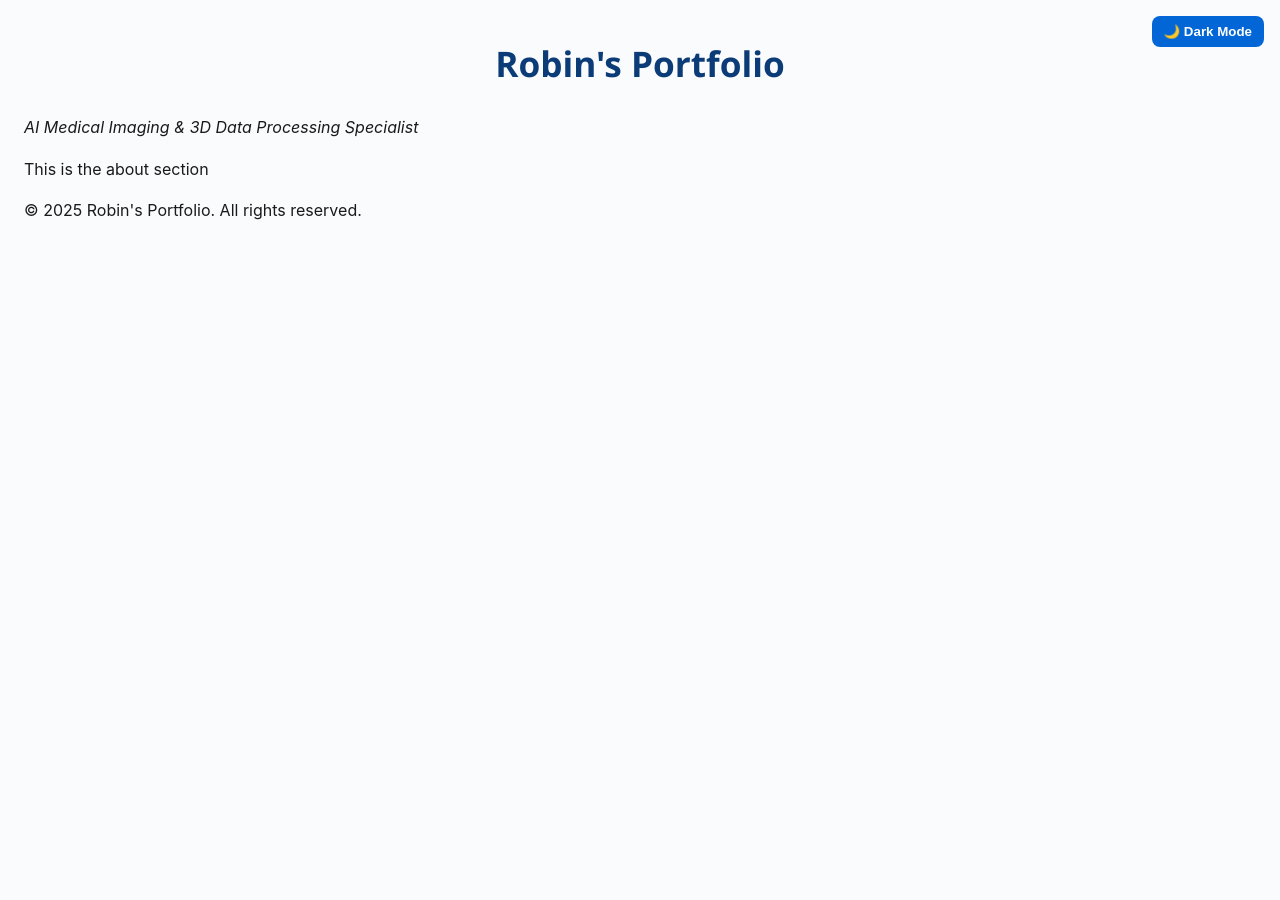
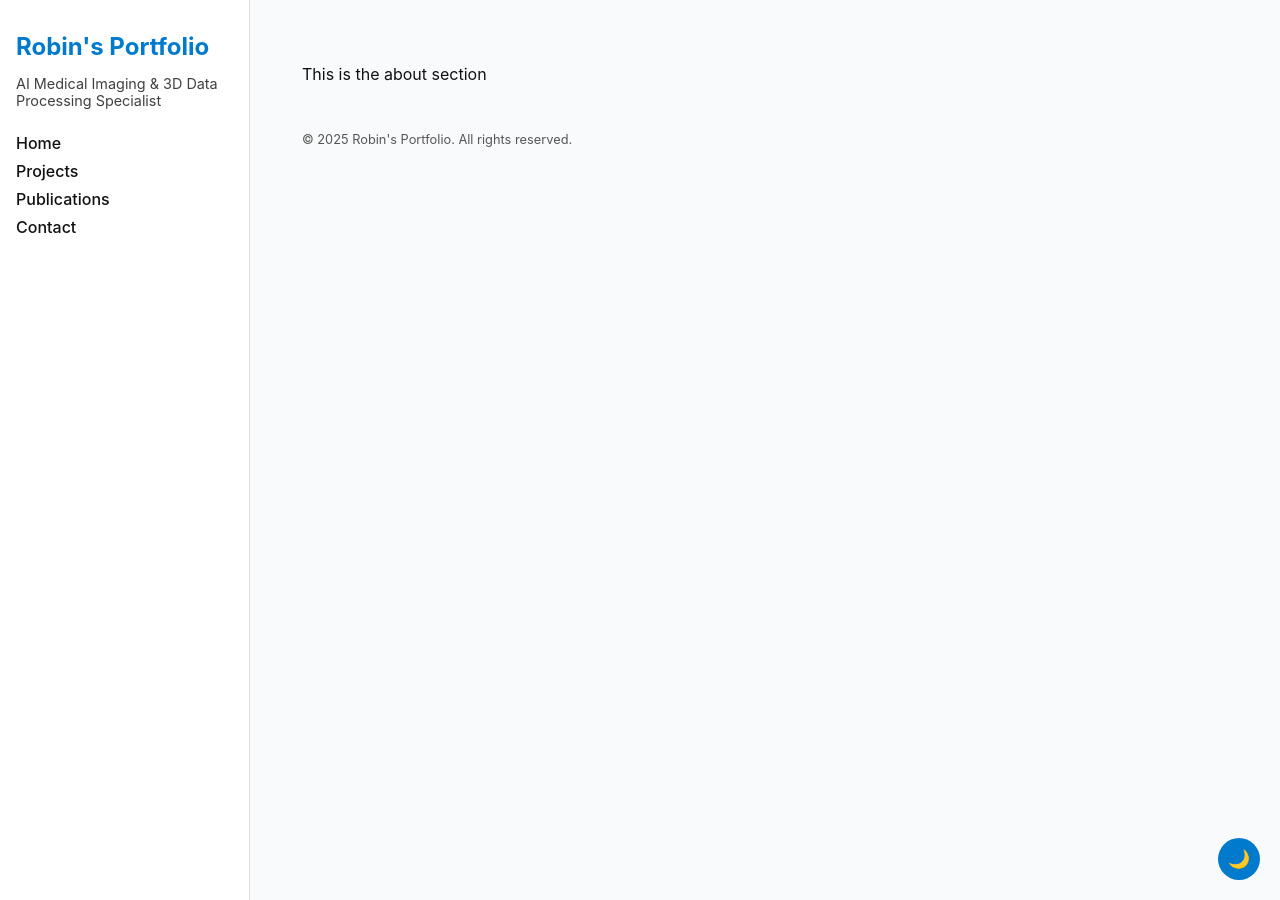
Before and after one commit to robbinc91/robbinc91.github.io, a Jekyll site: the page built from about.md, in a window 1280 px wide. Built offline with Jekyll 4.4.1, drawn with Linux system fonts in a browser that asks for light colours; our own code applies the rules of GitHub Pages for plain Markdown files.

Commit message:
style corrections

```diff
--- a/_layouts/default.html
+++ b/_layouts/default.html
@@ -17,23 +17,32 @@
 </head>
 
 <body>
-    <header>
-        <h1>{{ site.title }}</h1>
+    <div class="container">
+        <!-- Sidebar -->
+        <aside class="sidebar">
+            <h1 class="site-title">{{ site.title }}</h1>
             {% if site.description %}
-        <p><em>{{ site.description }}</em></p>
+            <p class="site-description">{{ site.description }}</p>
             {% endif %}
-    </header>
+            <nav class="nav">
+                <a href="{{ '/' | relative_url }}">Home</a>
+                <a href="#projects">Projects</a>
+                <a href="#publications">Publications</a>
+                <a href="#contact">Contact</a>
+            </nav>
+        </aside>
 
-    <main class="page-content">
+        <!-- Main content -->
+        <main class="content">
             {{ content }}
-    </main>
-
             <footer class="site-footer">
                 <p>© {{ "now" | date: "%Y" }} {{ site.title }}. All rights reserved.</p>
             </footer>
+        </main>
+    </div>
 
     <!-- Theme Toggle -->
-    <button class="theme-toggle" id="theme-toggle">🌙 Dark Mode</button>
+    <button class="theme-toggle" id="theme-toggle">🌙</button>
 
     <script>
         const toggleButton = document.getElementById('theme-toggle');
@@ -42,7 +51,7 @@
 
         if (currentTheme === 'dark' || (!currentTheme && prefersDark)) {
             document.documentElement.setAttribute('data-theme', 'dark');
-            toggleButton.textContent = '☀️ Light Mode';
+            toggleButton.textContent = '☀️';
         }
 
         toggleButton.addEventListener('click', () => {
@@ -50,14 +59,15 @@
             if (isDark) {
                 document.documentElement.removeAttribute('data-theme');
                 localStorage.setItem('theme', 'light');
-                toggleButton.textContent = '🌙 Dark Mode';
+                toggleButton.textContent = '🌙';
             } else {
                 document.documentElement.setAttribute('data-theme', 'dark');
                 localStorage.setItem('theme', 'dark');
-                toggleButton.textContent = '☀️ Light Mode';
+                toggleButton.textContent = '☀️';
             }
         });
     </script>
 </body>
 
+
 </html>
--- a/assets/css/style.css
+++ b/assets/css/style.css
@@ -1,192 +1,150 @@
-/* === Robin Cabeza Ruiz Portfolio === */
-
-/* --- Variables for Light & Dark Themes --- */
+/* ===== Base Theme Variables ===== */
 :root {
-    --bg-color: #fafbfc;
-    --text-color: #1a1a1a;
-    --accent-color: #0366d6;
-    --heading-color: #0c3c78;
-    --table-bg: #fff;
-    --table-border: #e1e4e8;
-    --table-head-bg: #f5f7fa;
-    --btn-bg: var(--accent-color);
-    --btn-text: #fff;
-    --btn-hover-bg: #024d9a;
+    --bg-color: #f9fafb;
+    --text-color: #111;
+    --accent-color: #007acc;
+    --section-bg: #ffffff;
+    --border-color: #e0e0e0;
 }
 
 [data-theme="dark"] {
-    --bg-color: #0e1117;
-    --text-color: #e6edf3;
+    --bg-color: #111;
+    --text-color: #f5f5f5;
     --accent-color: #58a6ff;
-    --heading-color: #58a6ff;
-    --table-bg: #161b22;
-    --table-border: #30363d;
-    --table-head-bg: #21262d;
-    --btn-bg: #238636;
-    --btn-text: #fff;
-    --btn-hover-bg: #2ea043;
+    --section-bg: #1e1e1e;
+    --border-color: #333;
 }
 
-/* --- Global Styles --- */
+/* ===== Global Layout ===== */
 body {
-    font-family: "Inter", "Helvetica Neue", Arial, sans-serif;
+    margin: 0;
+    font-family: "Inter", -apple-system, BlinkMacSystemFont, "Segoe UI", Roboto, Helvetica, Arial, sans-serif;
     background: var(--bg-color);
     color: var(--text-color);
-    line-height: 1.6;
     transition: background 0.3s, color 0.3s;
-    margin: 0;
-    padding: 0 1.5rem;
 }
 
-h1,
-h2,
-h3 {
-    font-family: "Poppins", "Segoe UI", sans-serif;
-    color: var(--heading-color);
-    margin-top: 1.6em;
-    text-align: center;
+.container {
+    display: flex;
+    min-height: 100vh;
 }
 
-h1 {
-    font-size: 2.2em;
-    margin-top: 1em;
+/* ===== Sidebar ===== */
+.sidebar {
+    position: fixed;
+    left: 0;
+    top: 0;
+    bottom: 0;
+    width: 250px;
+    background: var(--section-bg);
+    border-right: 1px solid var(--border-color);
+    padding: 2rem 1rem;
+    box-sizing: border-box;
+}
+
+.site-title {
+    font-size: 1.5rem;
+    font-weight: 700;
+    margin: 0;
+    color: var(--accent-color);
+}
+
+.site-description {
+    font-size: 0.9rem;
+    color: var(--text-color);
+    opacity: 0.8;
+    margin-bottom: 1.5rem;
+}
+
+.nav a {
+    display: block;
+    margin: 0.5rem 0;
+    text-decoration: none;
+    color: var(--text-color);
+    font-weight: 500;
+    transition: color 0.2s;
+}
+
+.nav a:hover {
+    color: var(--accent-color);
+}
+
+/* ===== Main Content ===== */
+.content {
+    margin-left: 270px;
+    padding: 3rem 2rem;
+    max-width: 900px;
+}
+
+section {
+    background: var(--section-bg);
+    border: 1px solid var(--border-color);
+    border-radius: 10px;
+    padding: 2rem;
+    margin-bottom: 2rem;
+    box-shadow: 0 2px 6px rgba(0, 0, 0, 0.05);
 }
 
 h2 {
-    border-bottom: 2px solid var(--table-border);
-    display: inline-block;
-    padding-bottom: 0.2em;
+    color: var(--accent-color);
+    border-bottom: 2px solid var(--border-color);
+    padding-bottom: 0.3rem;
+    margin-top: 0;
 }
 
-/* --- Tables --- */
-table {
-    border-collapse: collapse;
-    width: 100%;
-    margin: 1.5em 0;
-    background: var(--table-bg);
-    box-shadow: 0 2px 5px rgba(0, 0, 0, 0.05);
-    border-radius: 8px;
-    overflow: hidden;
+a {
+    color: var(--accent-color);
+    text-decoration: none;
 }
 
-th,
-td {
-    border: 1px solid var(--table-border);
-    padding: 10px 14px;
-    text-align: left;
+a:hover {
+    text-decoration: underline;
 }
 
-th {
-    background-color: var(--table-head-bg);
-    font-weight: 600;
+/* ===== Footer ===== */
+.site-footer {
+    margin-top: 3rem;
+    text-align: center;
+    font-size: 0.8rem;
+    opacity: 0.7;
 }
 
-/* --- Status Tags --- */
-.status-active {
-    background: #19875433;
-    color: #198754;
-    padding: 3px 8px;
-    border-radius: 5px;
-    font-size: 0.8em;
-    font-weight: 600;
-}
-
-.status-research {
-    background: #ffc10733;
-    color: #d39e00;
-    padding: 3px 8px;
-    border-radius: 5px;
-    font-size: 0.8em;
-    font-weight: 600;
-}
-
-/* --- Contact Section --- */
-.contact-section {
-    margin-top: 1.5em;
-}
-
-.contact-btn {
-    display: inline-block;
-    margin: 6px 8px;
-    padding: 10px 16px;
-    border-radius: 6px;
-    background: var(--btn-bg);
-    color: var(--btn-text) !important;
-    text-decoration: none;
-    font-weight: 600;
-    transition: background 0.2s ease, transform 0.2s ease;
-}
-
-.contact-btn:hover {
-    background: var(--btn-hover-bg);
-    transform: translateY(-2px);
-}
-
-/* --- Dark Mode Toggle Button --- */
+/* ===== Dark Mode Toggle ===== */
 .theme-toggle {
     position: fixed;
-    top: 1rem;
-    right: 1rem;
-    background: var(--btn-bg);
-    color: var(--btn-text);
+    bottom: 20px;
+    right: 20px;
+    background: var(--accent-color);
+    color: #fff;
     border: none;
-    padding: 8px 12px;
-    border-radius: 8px;
+    border-radius: 50%;
+    width: 42px;
+    height: 42px;
+    font-size: 18px;
     cursor: pointer;
-    font-weight: 600;
-    transition: all 0.2s ease;
-    z-index: 999;
+    transition: background 0.2s;
 }
 
 .theme-toggle:hover {
-    background: var(--btn-hover-bg);
-    transform: scale(1.05);
+    background: #005fa3;
 }
 
-/* --- Footer --- */
-.footer-quote {
-    margin-top: 3em;
-    color: var(--text-color);
-    font-size: 0.95em;
-    text-align: center;
-    opacity: 0.9;
-}
-
-/* --- Images --- */
-img {
-    margin: 4px;
-    vertical-align: middle;
-    border-radius: 4px;
-}
-
-p[align="center"] img {
-    max-width: 100%;
-    height: auto;
-}
-
-/* --- Responsive --- */
-@media (max-width: 768px) {
-    body {
-        padding: 0 0.8rem;
+/* ===== Responsive ===== */
+@media (max-width: 800px) {
+    .sidebar {
+        position: relative;
+        width: 100%;
+        border-right: none;
+        border-bottom: 1px solid var(--border-color);
     }
 
-    h1 {
-        font-size: 1.8em;
+    .content {
+        margin-left: 0;
+        padding: 1.5rem;
     }
 
-    h2 {
-        font-size: 1.4em;
-    }
-
-    table,
-    th,
-    td {
-        font-size: 0.9em;
-    }
-
-    .contact-btn {
-        display: block;
-        margin: 8px auto;
-        text-align: center;
+    .theme-toggle {
+        bottom: 15px;
+        right: 15px;
     }
 }
```
Also changed, not shown: index.md (+80 -54 lines). Lines whose indentation alone changed are shown as unchanged.
